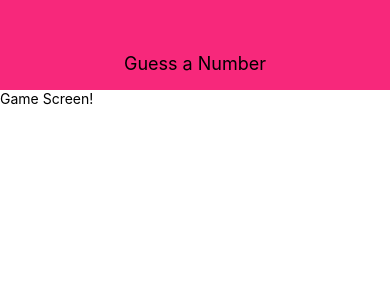
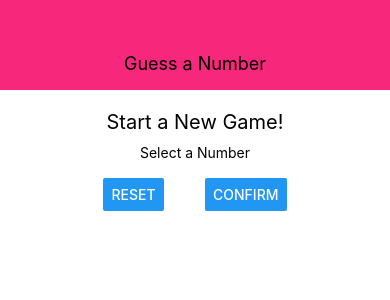
Before and after one commit to japerry911/GuessANumber_ReactNative_App, a React Native app: screen / in a window 390 px wide. Shown: the top 300 px of the page. Built offline with nearby package versions, Linux system fonts and the light colour scheme.

Commit message:
Basic containers for StartGameScreen.js

```diff
--- a/src/screens/StartGameScreen.js
+++ b/src/screens/StartGameScreen.js
@@ -1,19 +1,43 @@
 import React from 'react';
-import { View, StyleSheet, Text } from 'react-native';
+import { View, StyleSheet, Text, TextInput, Button } from 'react-native';
 
 const StartGameScreen = () => {
     return (
-        <View styles={styles.screenStyle}>
-            <Text>Game Screen!</Text>
+        <View style={styles.screenStyle}>
+            <Text style={styles.titleStyle}>Start a New Game!</Text>
+            <View style={styles.inputViewStyle}>
+                <Text>Select a Number</Text>
+                <TextInput />
+                <View style={styles.buttonViewStyle}>
+                    <Button title='Reset' />
+                    <Button title='Confirm' />
+                </View>
+            </View>
         </View>
     );
 };
 
 const styles = StyleSheet.create({
+    inputViewStyle: {
+        width: 300,
+        maxWidth: '80%',
+        alignItems: 'center'
+    },
+    titleStyle: {
+        fontSize: 20,
+        marginVertical: 10
+    },
     screenStyle: {
         flex: 1,
         padding: 10,
         alignItems: 'center'
+    },
+    buttonViewStyle: {
+        flexDirection: 'row',
+        justifyContent: 'space-evenly',
+        alignItems: 'center',
+        width: '100%',
+        paddingHorizontal: 15
     }
 });
 
```
